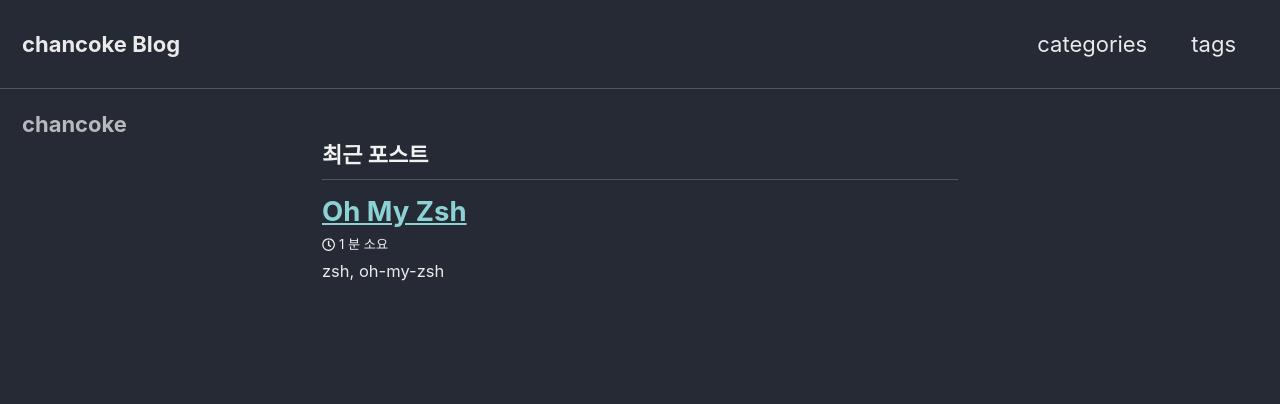
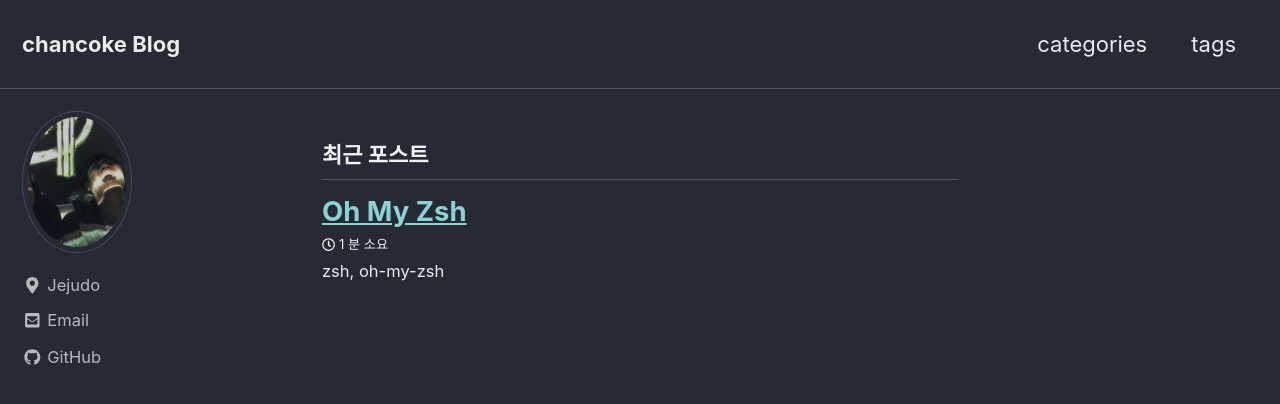
Before and after one commit to naramp4/naramp4.github.io, a Jekyll site: the page built from index.html, in a window 1280 px wide and 900 px high. Shown: the top 404 px of the window. Built offline with Jekyll 4.4.1, drawn with Linux system fonts in a browser that asks for light colours; cached includes are drawn as plain includes; nearby versions of some CDN libraries; the list of posts is cut into pages by our own code; some of the changed lines change nothing that is shown.

Commit message:
내 사진 추가

```diff
--- a/_config.yml
+++ b/_config.yml
@@ -104,15 +104,15 @@ analytics:
 
 # Site Author
 author:
-  name             : "chancoke"
-  avatar           : # path of avatar image, e.g. "/assets/images/bio-photo.jpg"
+  # name             : "chancoke"
+  avatar           : /assets/img/IMG_5198.jpeg
   bio              : ""
-  # location         : "Jejudo"
+  location         : "Jejudo"
   email            :
   links:
     - label: "Email"
       icon: "fas fa-fw fa-envelope-square"
-      # url: mailto:your.name@email.com
+      url: mailto:naramp4@gmail.com
     - label: "Website"
       icon: "fas fa-fw fa-link"
       # url: "https://your-website.com"
@@ -121,10 +121,10 @@ author:
       # url: "https://twitter.com/"
     - label: "Facebook"
       icon: "fab fa-fw fa-facebook-square"
-      # url: "https://facebook.com/"
+      #url: "http://www.facebook.com/sanguk.yu.5"
     - label: "GitHub"
       icon: "fab fa-fw fa-github"
-      # url: "https://github.com/"
+      url: "https://github.com/naramp4"
     - label: "Instagram"
       icon: "fab fa-fw fa-instagram"
       # url: "https://instagram.com/"
```
Also changed, not shown: assets/img/IMG_5198.jpeg (added).
